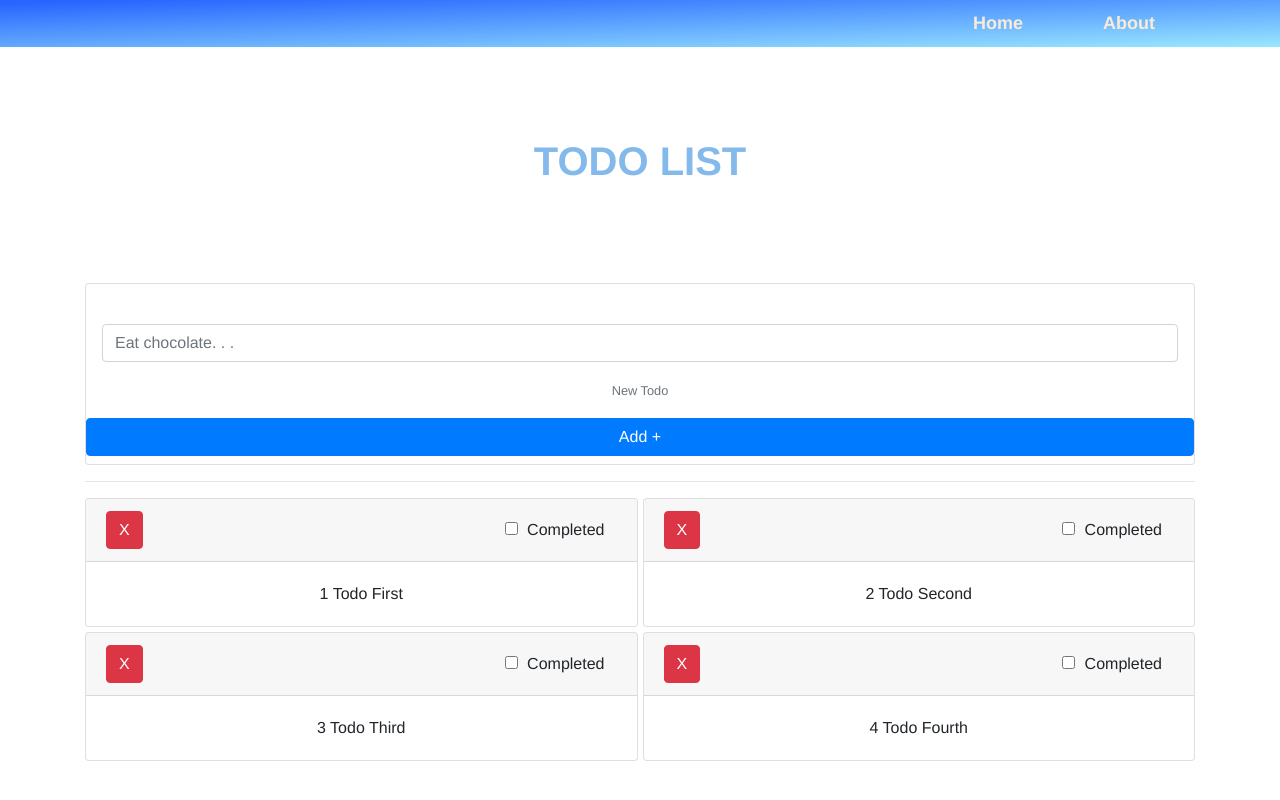
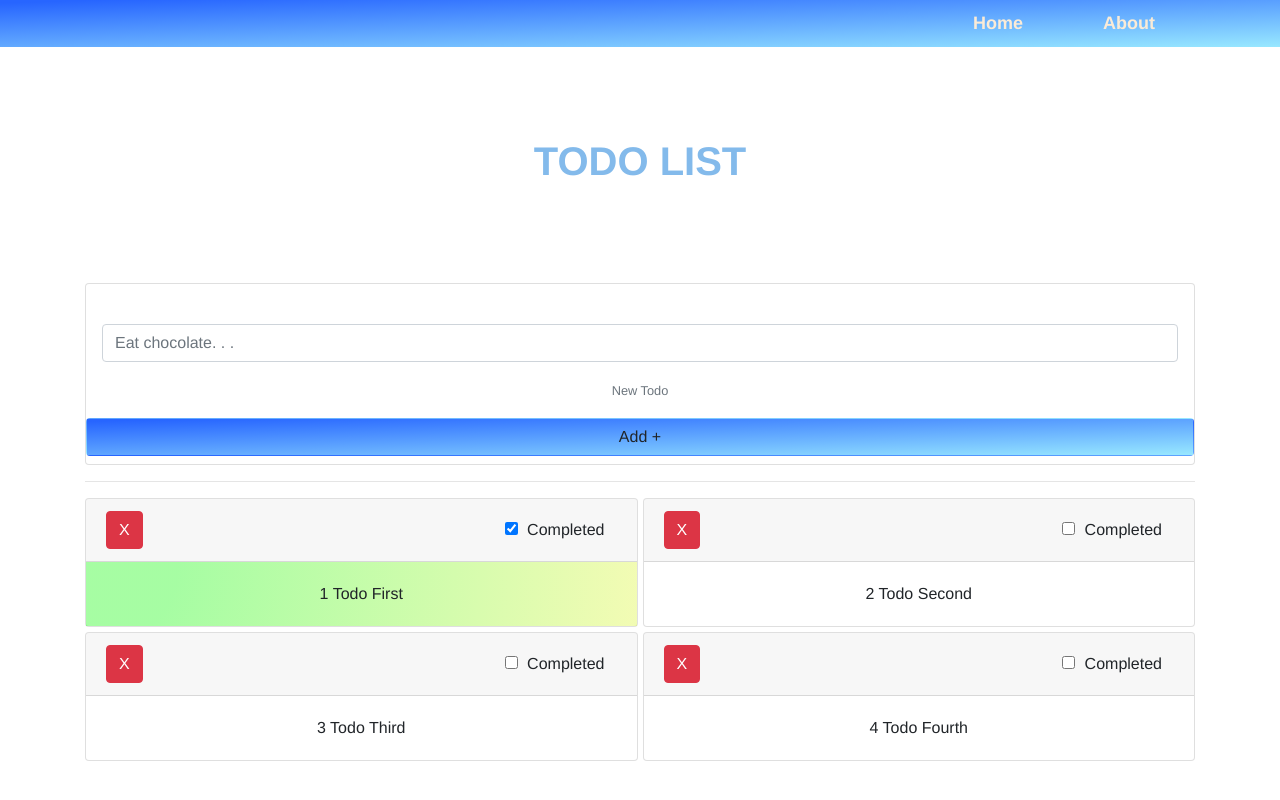
Before and after one commit to eevan7a9/Todo, a Vue app: page /#/ in a window 1280 px wide. Built offline with nearby package versions, Linux system fonts and the light colour scheme.

Commit message:
added completd title

```diff
--- a/src/components/AddTodo.vue
+++ b/src/components/AddTodo.vue
@@ -13,7 +13,7 @@
       </div>
       <small id="helpId" class="text-muted">New Todo</small>
     </div>
-    <button class="btn btn-primary mb-2" @click="addNewTodo()">Add +</button>
+    <button class="btn add mb-2" @click="addNewTodo()">Add +</button>
   </div>
 </template>
 
@@ -44,4 +44,14 @@ export default {
 </script>
 
 <style>
+.add {
+  background-image: linear-gradient(
+    178.2deg,
+    rgba(39, 101, 255, 1) 3.6%,
+    rgba(154, 234, 255, 1) 101.6%
+  );
+  font-size: 20px;
+  font-weight: 800;
+  color: whitesmoke;
+}
 </style>
--- a/src/components/TodoItem.vue
+++ b/src/components/TodoItem.vue
@@ -4,17 +4,23 @@
       <div class="form-check form-check-inline" id="todo_action">
         <button class="btn btn-danger" @click="deleteTodo(todo.id)">X</button>
         <label class="form-check-label">
-          <input class="form-check-input" type="checkbox" />
+          <input
+            class="form-check-input"
+            type="checkbox"
+            :checked="todo.completed"
+            @change="editTodo(1)"
+          />
           Completed
         </label>
       </div>
     </div>
-    <div
-      class="card-body"
-      id="title_display"
-      v-bind:class="{'hide': edit}"
-      @dblclick="editTodo"
-    >{{todo.id}} {{todo.title}}</div>
+    <div class="card-body" v-bind:class="{'completed': todo.completed}">
+      <span
+        id="title_display"
+        v-bind:class="{'hide': edit}"
+        @dblclick="editTodo"
+      >{{todo.id}} {{todo.title}}</span>
+    </div>
     <div class="form-group pl-2 pr-2" v-bind:class="{'hide': !edit}">
       <input type="text" class="form-control" v-model="title" @blur="editTodo" />
     </div>
@@ -37,9 +43,18 @@ export default {
   },
   methods: {
     ...mapActions(["deleteTodo", "updateTodo"]), // takes todo.id as argument
-    editTodo() {
-      this.edit = !this.edit;
+    editTodo(check_toggled = false) {
+      if (check_toggled == true) {
+        this.todo.completed = !this.todo.completed;
+      } else {
+        this.edit = !this.edit;
+      }
       this.updateTodo({
+        id: this.todo.id,
+        title: this.title,
+        completed: this.todo.completed
+      });
+      console.log({
         id: this.todo.id,
         title: this.title,
         completed: this.todo.completed
@@ -57,7 +72,14 @@ export default {
 .hide {
   display: none;
 }
-
+.completed {
+  background-image: radial-gradient(
+    circle 1124px at 1.6% 5%,
+    rgba(9, 249, 0, 0.36) 7.4%,
+    rgba(216, 245, 34, 0.34) 48.1%,
+    rgba(16, 186, 88, 0.35) 80.1%
+  );
+}
 .show {
   display: inline;
 }
--- a/src/store.js
+++ b/src/store.js
@@ -9,7 +9,7 @@ export default new Vuex.Store({
       {
         id: 1,
         title: "Todo First",
-        completed: 0
+        completed: 1
       },
       {
         id: 2,
@@ -19,7 +19,7 @@ export default new Vuex.Store({
       {
         id: 3,
         title: "Todo Third",
-        completed: 1
+        completed: 0
       },
       {
         id: 4,
```
